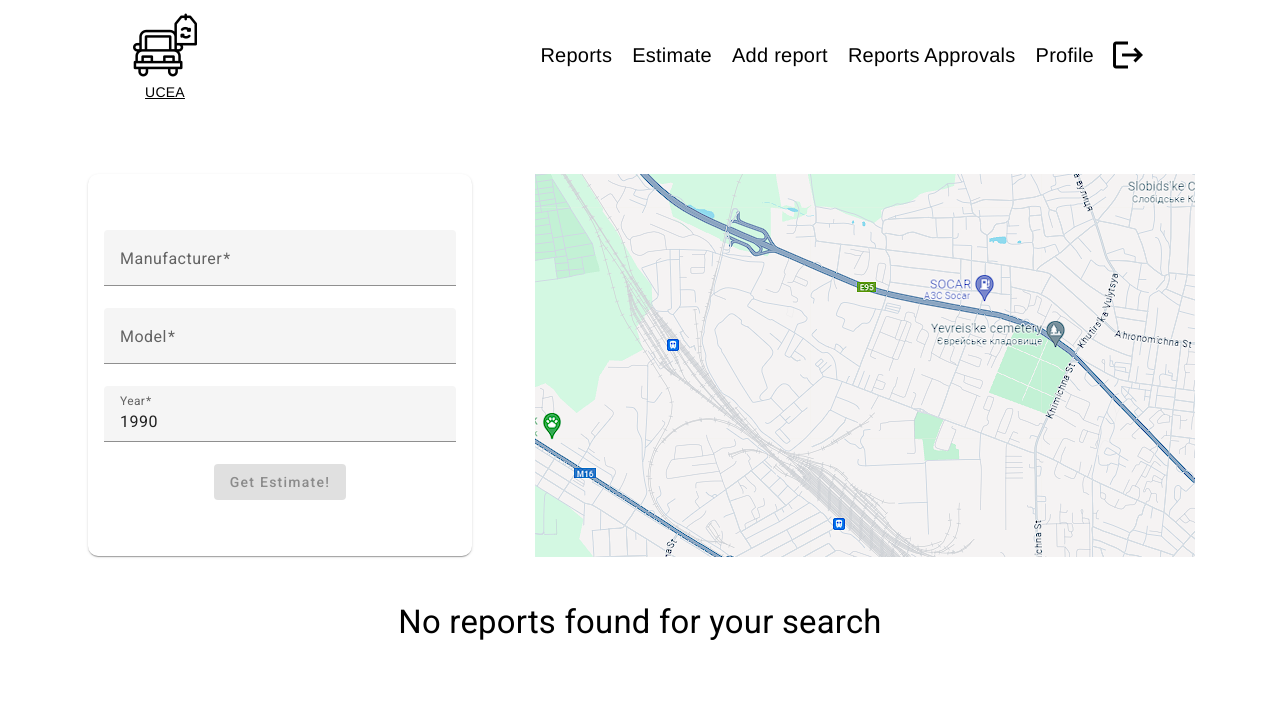
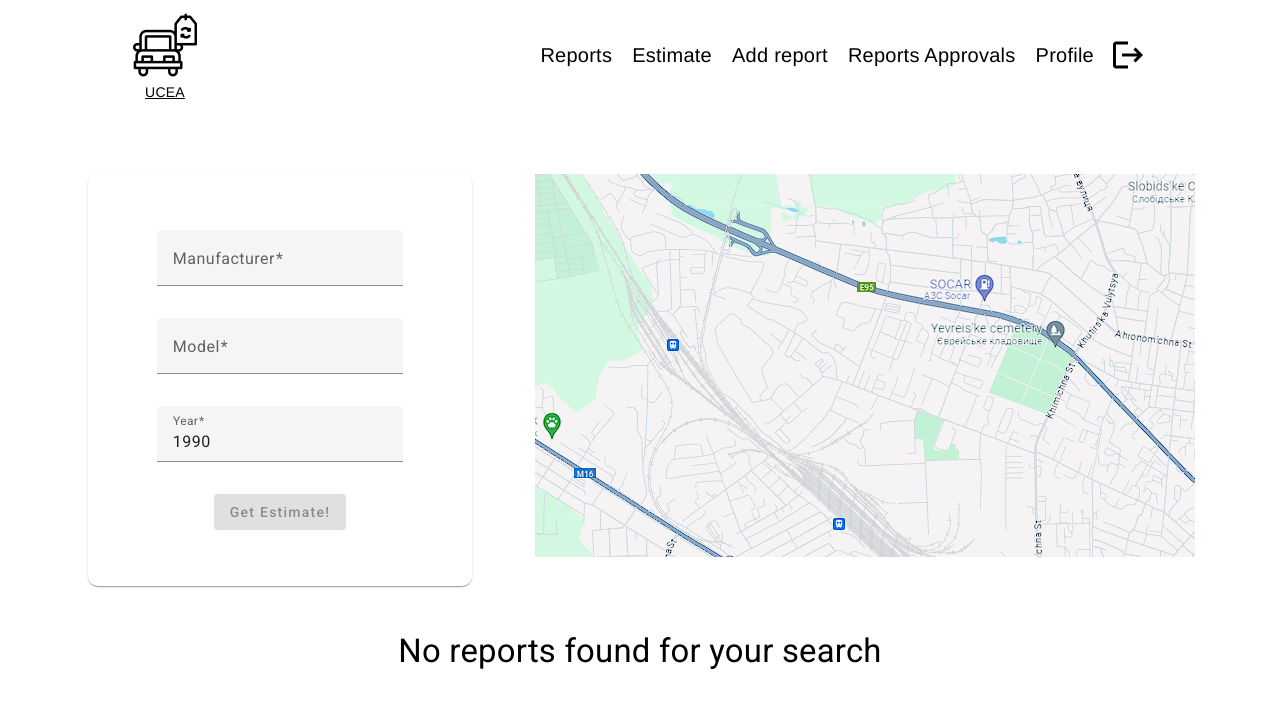
Before and after one commit to shevOle/ang-used-car-evaluation-app, an Angular app: page /estimate in a window 1280 px wide. Shown: the top 708 px of the page. Built offline with nearby package versions, Linux system fonts and the light colour scheme; sample sign-in values are in the browser's storage.

Commit message:
fix: fix styles of estimate page for new components

```diff
--- a/src/app/report-estimate/report-estimate.component.scss
+++ b/src/app/report-estimate/report-estimate.component.scss
@@ -30,9 +30,9 @@ $break-point-s: 480px;
   justify-content: center;
   padding: 40px 0;
 
-  & .estimate-page-form-input,
-  .estimate-page-form-input .mat-mdc-form-field {
-    width: 100%;
+  & .estimate-page-form-input {
+    width: 70%;
+    margin-bottom: 10px;
   }
 }
 
```
